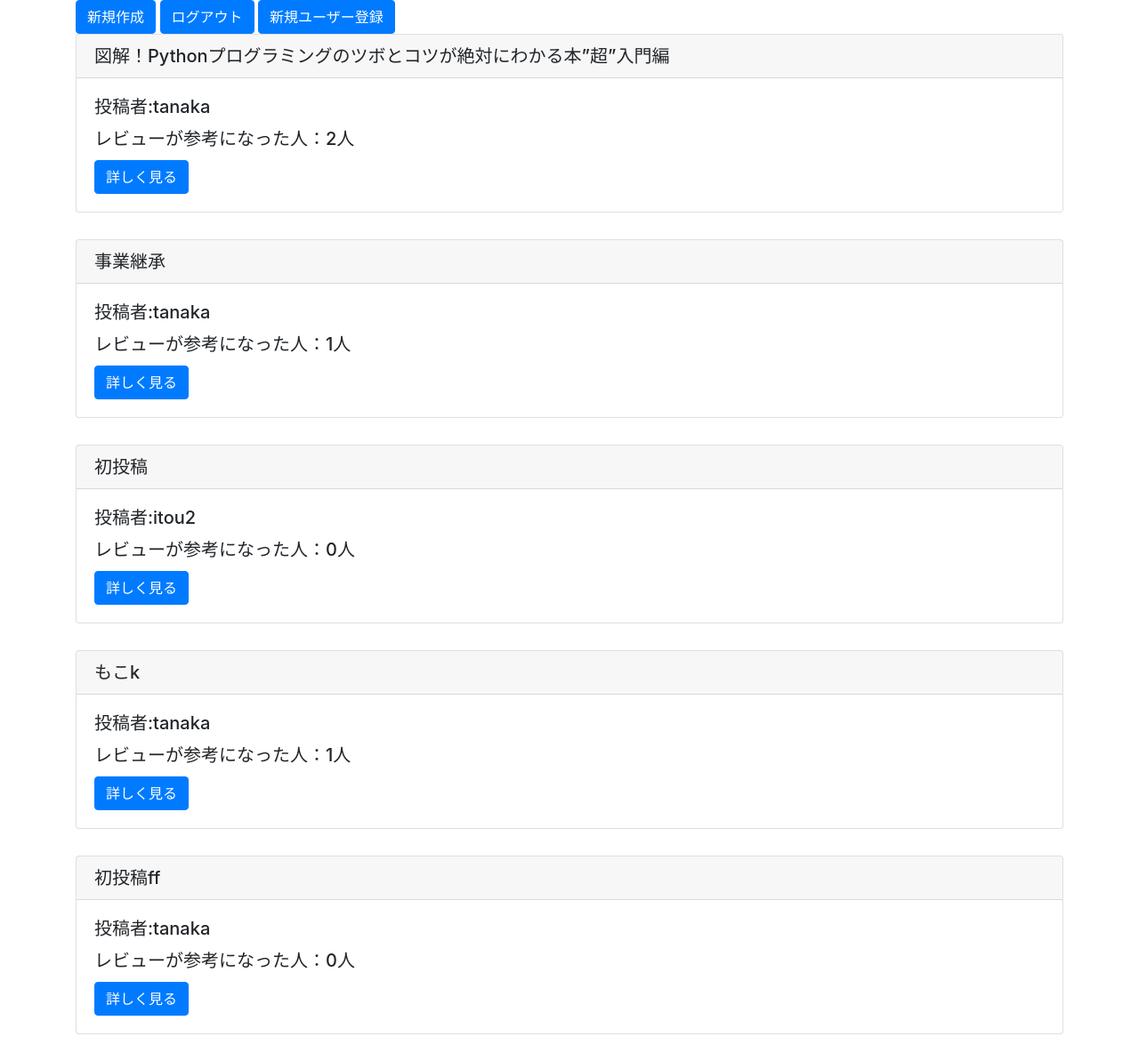
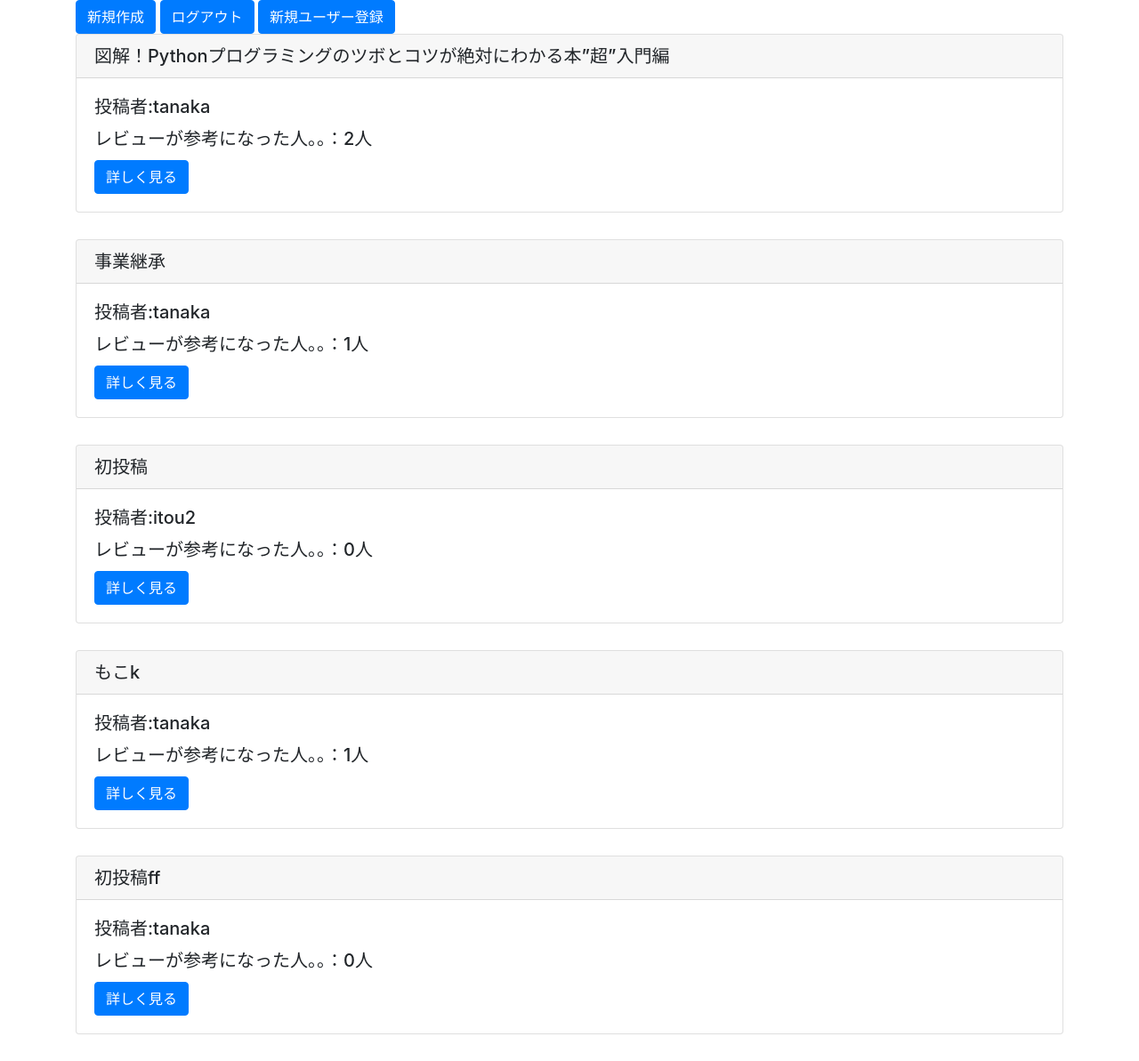
Before and after one commit to masahirotak/review, a Django app: page /list/ in a window 1280 px wide. Shown: the whole page at 89% size. Run offline with Django 3.2, Linux system fonts and the light colour scheme; the first user in the database is signed in; data comes from the database, SQL or seed files in the repository; some libraries are stand-ins or nearby versions.

Commit message:
first commit

```diff
--- a/templates/list.html
+++ b/templates/list.html
@@ -18,7 +18,7 @@
     <h5 class="card-header">{{item.title}}</h5>
     <div class="card-body">
         <h5 class="card-title">投稿者:{{item.author}}</h5>
-        <h5 class="card-title">レビューが参考になった人：{{item.useful_review}}人</h5>
+        <h5 class="card-title">レビューが参考になった人。。：{{item.useful_review}}人</h5>
         <a href="{% url 'detail' item.pk %}" class="btn btn-primary">詳しく見る</a>
     </div>
 </div>
```
